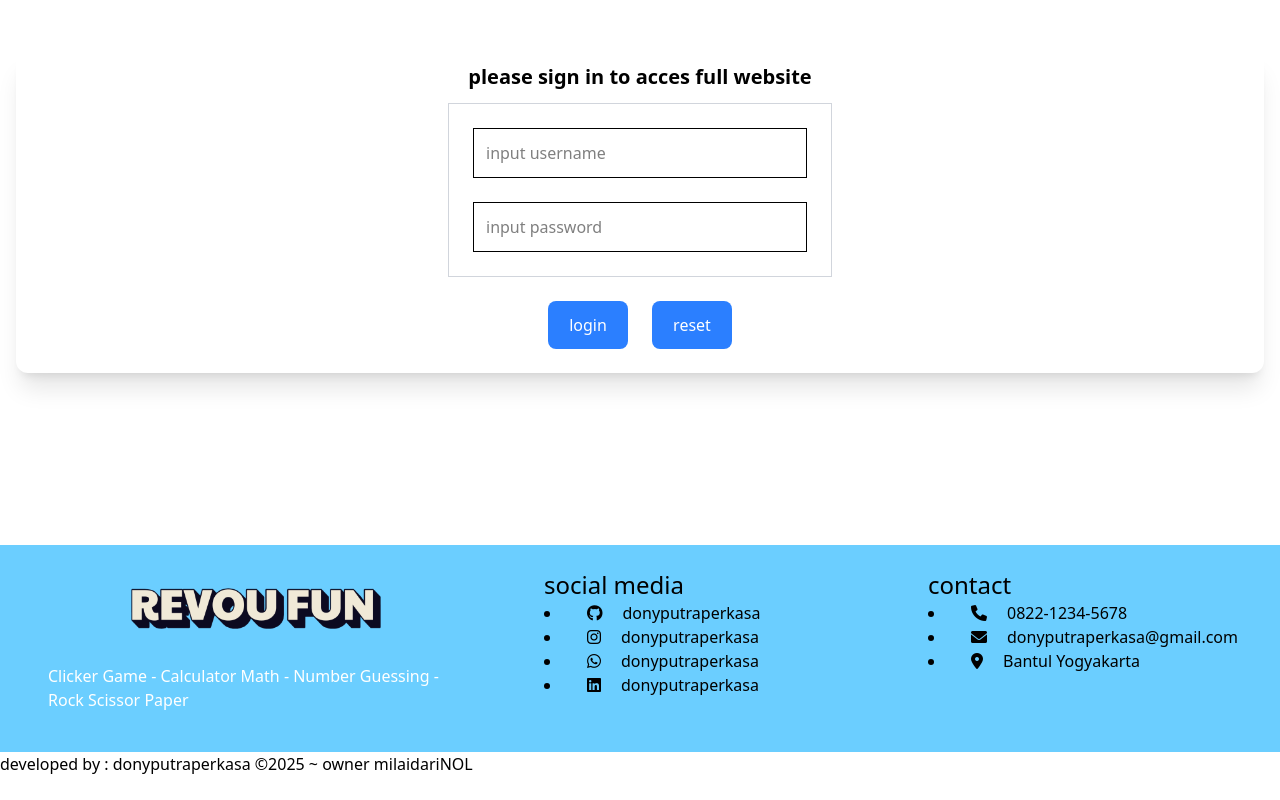
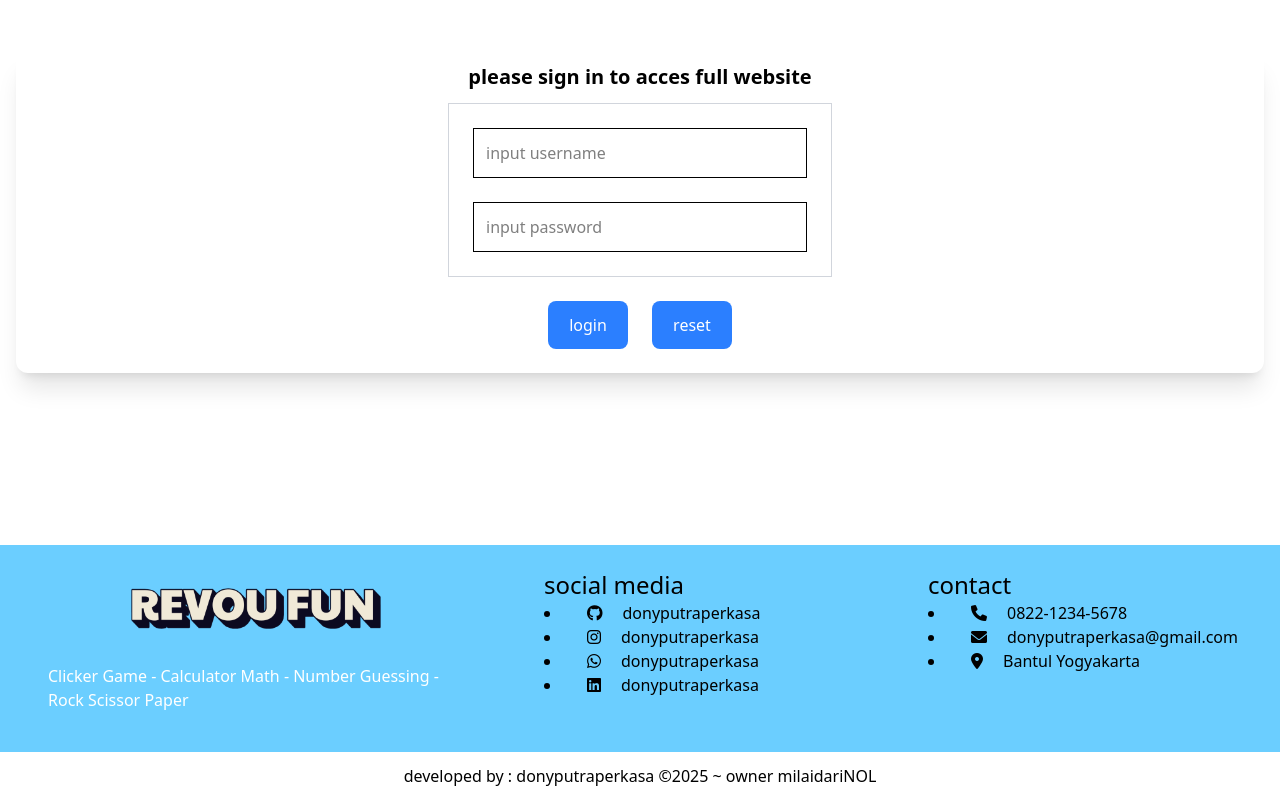
Before and after one commit to revou-fsse-feb25/milestone-2-donyputraperkasa, a website: page index.html in a window 1280 px wide. Shown: the part 381-1181 px from the top of the page. Before the commit the page ends 1157 px from the top, so only its background shows below. Drawn offline with Linux system fonts and the light colour scheme.

Commit message:
feat : bug footer 7

```diff
--- a/index.html
+++ b/index.html
@@ -61,7 +61,7 @@
                     <li><i class="fa-solid fa-location-dot mx-5 p-5"></i>Bantul Yogyakarta</li>
             </div>
         </div>
-        <div>
+        <div class="text-center p-3">
             <p>developed by : donyputraperkasa ©2025 ~ owner milaidariNOL</p>
         </div>
     </footer>
```
